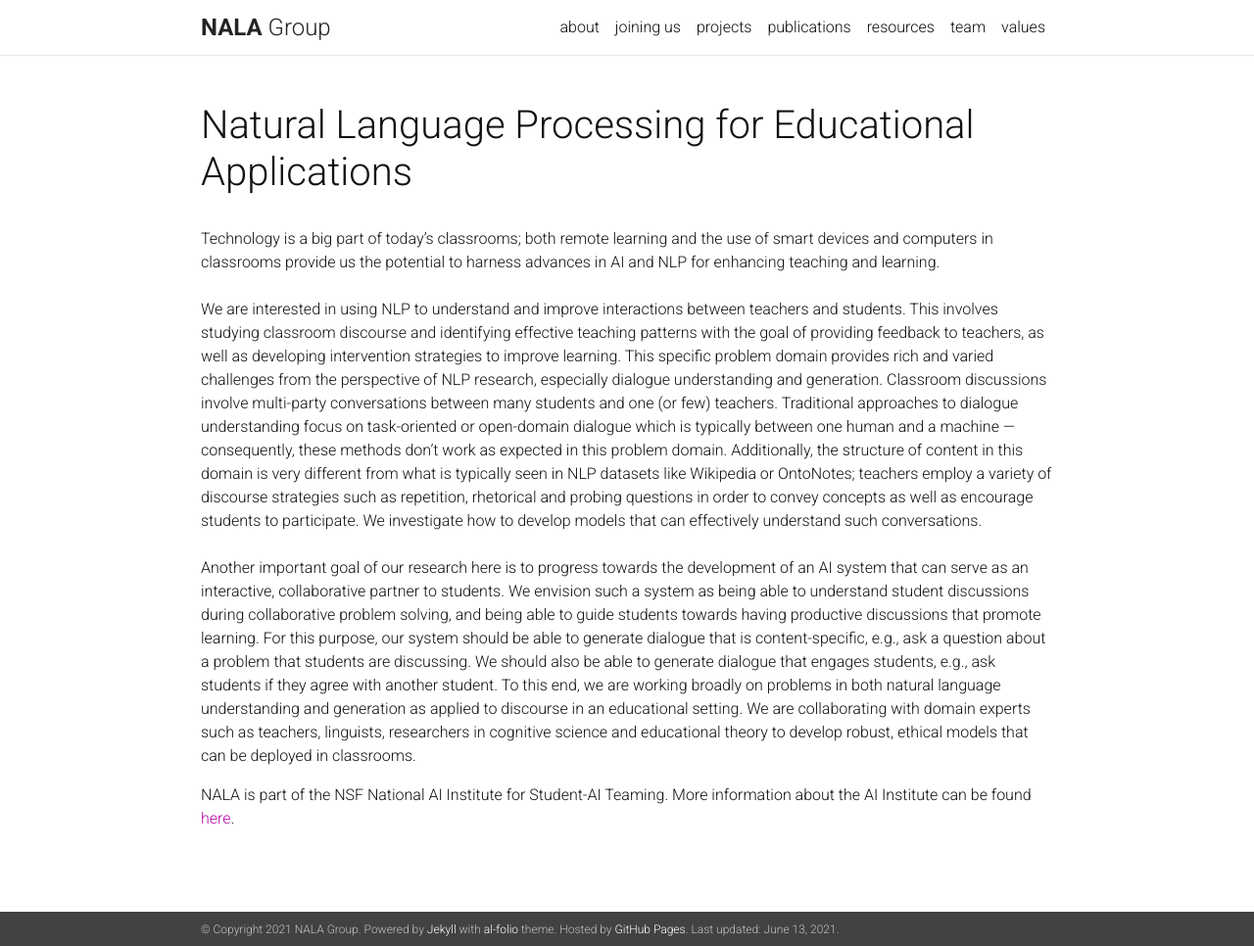
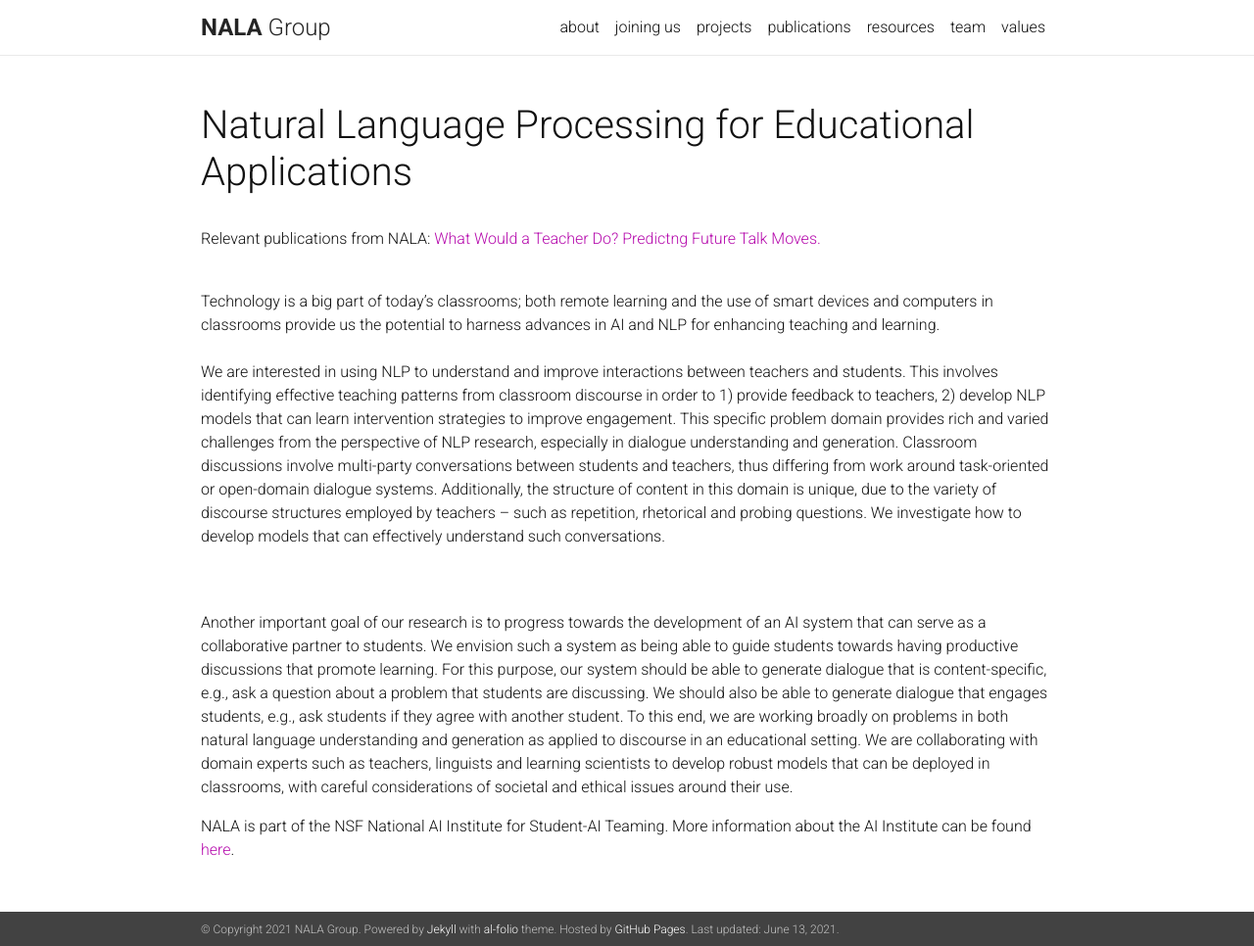
Before and after one commit to nala-cub/nala-cub.github.io, a Jekyll site: the page built from _pages/educational_applications.md, in a window 1280 px wide and 966 px high. Shown: the whole window at 98% size. Built offline with Jekyll 4.4.1, drawn with Linux system fonts in a browser that asks for light colours; nearby versions of some CDN libraries; a style sheet for code colours, icons or effects is not loaded.

Commit message:
Shorten content, add link to pub

```diff
--- a/_pages/educational_applications.md
+++ b/_pages/educational_applications.md
@@ -4,11 +4,14 @@ title: Natural Language Processing for Educational Applications
 permalink: /projects/educational_applications
 description:
 ---
+Relevant publications from NALA: <a href="https://arxiv.org/abs/2106.05249">What Would a Teacher Do? Predictng Future Talk Moves. </a>
+<br><br>
 
 Technology is a big part of today's classrooms; both remote learning and the use of smart devices and computers in classrooms provide us the potential to harness advances in AI and NLP for enhancing teaching and learning.
 <br><br>
-We are interested in using NLP to understand and improve interactions between teachers and students. This involves studying classroom discourse and identifying effective teaching patterns with the goal of providing feedback to teachers, as well as developing intervention strategies to improve learning. This specific problem domain provides rich and varied challenges from the perspective of NLP research, especially dialogue understanding and generation. Classroom discussions involve multi-party conversations between many students and one (or few) teachers. Traditional approaches to dialogue understanding focus on task-oriented or open-domain dialogue which is typically between one human and a machine — consequently, these methods don't work as expected in this problem domain. Additionally, the structure of content in this domain is very different from what is typically seen in NLP datasets like Wikipedia or OntoNotes; teachers employ a variety of discourse strategies such as repetition, rhetorical and probing questions in order to convey concepts as well as encourage students to participate. We investigate how to develop models that can effectively understand such conversations.
+We are interested in using NLP to understand and improve interactions between teachers and students. This involves identifying effective teaching patterns from classroom discourse in order to 1) provide feedback to teachers, 2) develop NLP models that can learn intervention strategies to improve engagement. This specific problem domain provides rich and varied challenges from the perspective of NLP research, especially in dialogue understanding and generation. Classroom discussions involve multi-party conversations between students and teachers, thus differing from work around task-oriented or open-domain dialogue systems. Additionally, the structure of content in this domain is unique, due to the variety of discourse structures employed by teachers -- such as repetition, rhetorical and probing questions. We investigate how to develop models that can effectively understand such conversations.
+
 <br><br>
-Another important goal of our research here is to progress towards the development of an AI system that can serve as an interactive, collaborative partner to students. We envision such a system as being able to understand student discussions during collaborative problem solving, and being able to guide students towards having productive discussions that promote learning. For this purpose, our system should be able to generate dialogue that is content-specific, e.g., ask a question about a problem that students are discussing. We should also be able to generate dialogue that engages students, e.g., ask students if they agree with another student. To this end, we are working broadly on problems in both natural language understanding and generation as applied to discourse in an educational setting. We are collaborating with domain experts such as teachers, linguists, researchers in cognitive science and educational theory to develop robust, ethical models that can be deployed in classrooms.
+Another important goal of our research is to progress towards the development of an AI system that can serve as a collaborative partner to students. We envision such a system as being able to guide students towards having productive discussions that promote learning. For this purpose, our system should be able to generate dialogue that is content-specific, e.g., ask a question about a problem that students are discussing. We should also be able to generate dialogue that engages students, e.g., ask students if they agree with another student. To this end, we are working broadly on problems in both natural language understanding and generation as applied to discourse in an educational setting. We are collaborating with domain experts such as teachers, linguists and learning scientists to develop robust models that can be deployed in classrooms, with careful considerations of societal and ethical issues around their use.
 
 NALA is part of the NSF National AI Institute for Student-AI Teaming. More information about the AI Institute can be found <a href="https://www.colorado.edu/research/ai-institute/what-we-do" target="_blank">here</a>.
```
